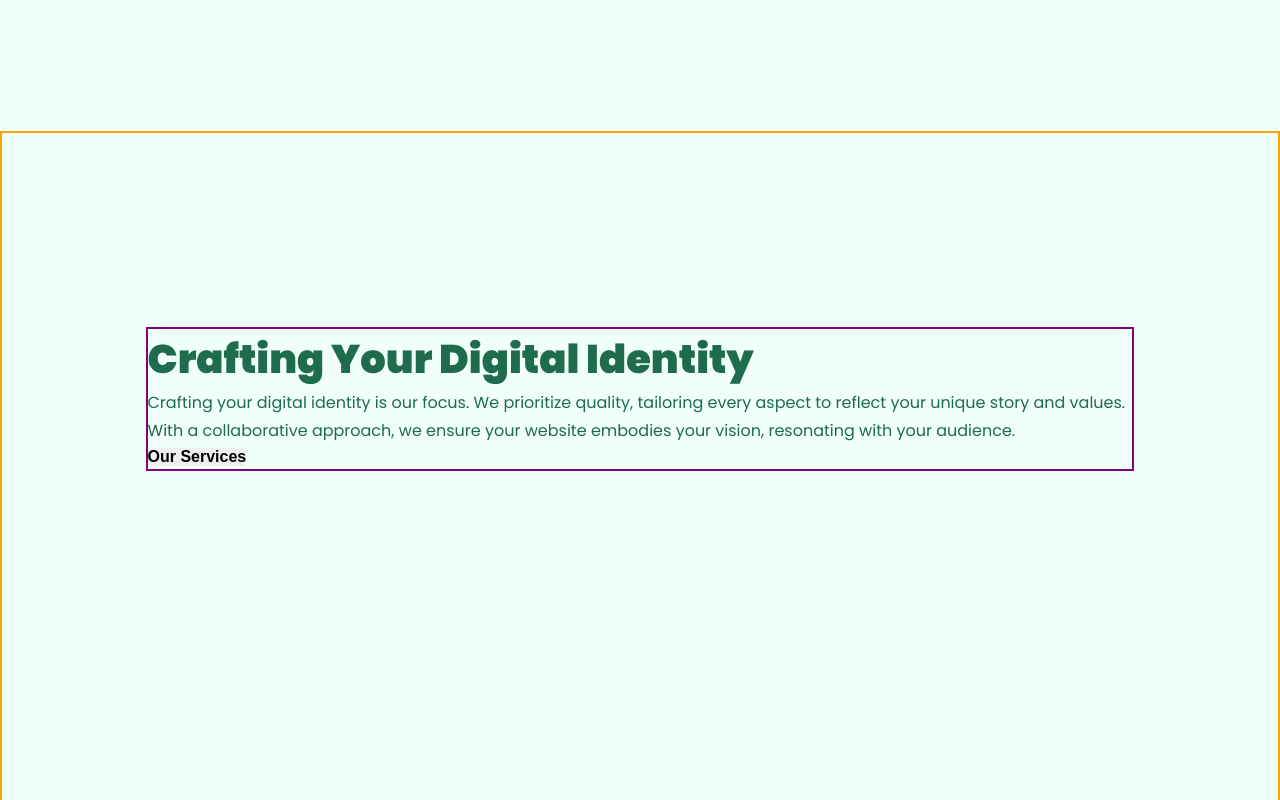
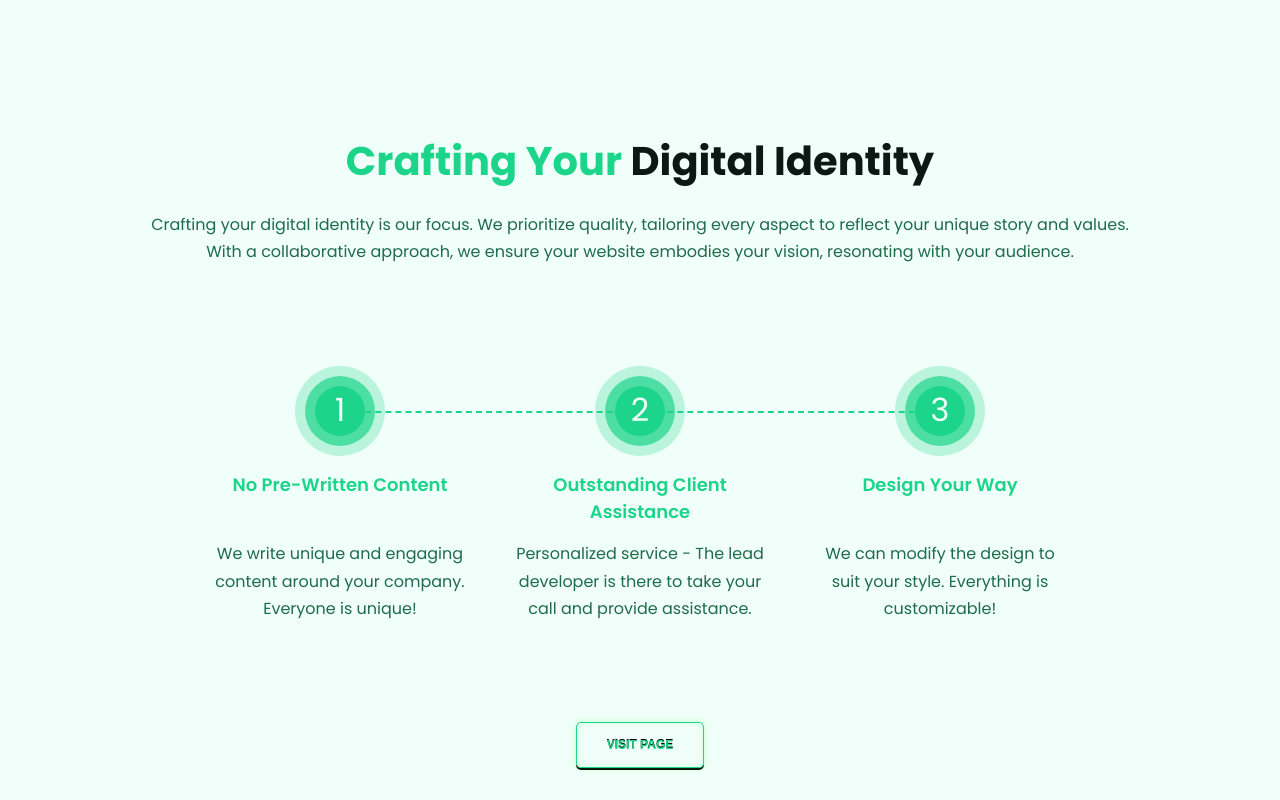
Before and after one commit to adinduokoro/Byte-Back-Digital-V2, a React (Create React App) app: page /about in a window 1280 px wide. Shown: the part 1080-1880 px from the top of the page. Built offline with nearby package versions, Linux system fonts and the light colour scheme.

Commit message:
Quality Quantity section is almost done.

```diff
--- a/src/components/qualityQuantity/QualityQuantity.js
+++ b/src/components/qualityQuantity/QualityQuantity.js
@@ -1,22 +1,46 @@
 import React from "react";
 import styles from "./QualityQuantity.module.css";
+import { cards } from "./data";
+import { selectIsDarkModeOn } from "../../redux/slice/themeSlice";
 
 const QualityQuantity = () => {
   return (
     <section className={styles["quality-quantity"]}>
       <div className="container">
         <div className={styles["quality-quantity-content"]}>
-          <h2>Crafting Your Digital Identity</h2>
+          <h2>
+            <span>Crafting Your</span> Digital Identity
+          </h2>
           <p>
             Crafting your digital identity is our focus. We prioritize quality,
             tailoring every aspect to reflect your unique story and values. With
             a collaborative approach, we ensure your website embodies your
             vision, resonating with your audience.
           </p>
-          <div className={styles["card-container"]}>
+          <div className={styles["cards-container"]}>
+            <span className={styles["card-ruler"]}></span>
+            {cards.map((card, index) => {
+              return (
+                <div className={styles.card}>
+                  <div className={styles["card-header"]}>
+                    <div className={styles["card-index"]}>
+                      <div className={styles.circle1}></div>
+                      <div className={styles.circle2}></div>
+                      <div className={styles.circle3}>{index + 1}</div>
+                    </div>
+                    <h3>{card.title}</h3>
+                  </div>
 
+                  <p>{card.desc}</p>
+                </div>
+              );
+            })}
           </div>
-          <button>Our Services</button>
+          <button
+            className={`btn-two ${selectIsDarkModeOn ? "btn-two-dark" : ""}`}
+          >
+            VISIT PAGE
+          </button>
         </div>
       </div>
     </section>
--- a/src/components/qualityQuantity/QualityQuantity.module.css
+++ b/src/components/qualityQuantity/QualityQuantity.module.css
@@ -1,12 +1,107 @@
-.quality-quantity{
+.quality-quantity {
   min-height: 43.5rem;
   z-index: 2;
-  border: 2px solid orange;
   padding-bottom: 10rem;
-
 }
 
-.quality-quantity-content{
+.quality-quantity-content {
   height: 100%;
-  border: 2px solid purple;
+  display: flex;
+  align-items: center;
+  flex-direction: column;
+  text-align: center;
 }
+
+.quality-quantity-content h2 {
+  color: var(--tertiaryColor);
+  margin-bottom: 1.25rem;
+  font-weight: 700;
+}
+
+.quality-quantity-content h2 span {
+  color: var(--primaryColor);
+}
+
+.quality-quantity-content p {
+  color: var(--bodyText);
+  margin-bottom: 3.125rem;
+}
+
+.cards-container {
+  display: flex;
+  margin: 3.125rem;
+  position: relative;
+}
+
+.card {
+  display: flex;
+  flex-direction: column;
+  text-align: center;
+  width: 18.75rem;
+  min-height: 16.3575rem;
+  padding: 0 1.5rem;
+  justify-content: space-between;
+}
+
+.card-ruler {
+  position: absolute;
+  border-bottom: 2px dashed var(--primaryColor);
+  height: 1px;
+  width: 70%;
+  top: 45px;
+  transform: translate(50%, 50%);
+  right: 50%;
+}
+
+.card-header {
+  display: flex;
+  flex-direction: column;
+  align-items: center;
+}
+
+.circle1,
+.circle2,
+.circle3 {
+  border-radius: 50%;
+  background: var(--primaryColor);
+  flex: 1;
+}
+
+.card-index {
+  display: flex;
+  align-items: center;
+  justify-content: center;
+  height: 91px;
+  width: 91px;
+}
+
+.circle1 {
+  position: absolute;
+  height: 90px;
+  width: 90px;
+  opacity: 0.25;
+}
+
+.circle2 {
+  position: absolute;
+  height: 70px;
+  width: 70px;
+  opacity: 0.7;
+}
+
+.circle3 {
+  position: absolute;
+  height: 50px;
+  width: 50px;
+  font-size: 2rem;
+  color: var(--primaryColorGreen900);
+}
+
+.card h3 {
+  color: var(--primaryColor);
+  margin: 0.9375rem 0;
+}
+
+.card p {
+  align-self: baseline;
+}
--- a/src/components/qualityQuantity/data.js
+++ b/src/components/qualityQuantity/data.js
@@ -1,17 +1,14 @@
-export const card = [
+export const cards = [
   {
-    id: "1",
     title: "No Pre-Written Content",
     desc: "We write unique and engaging content around your company. Everyone is unique!",
   },
   {
-    id: "2",
-    title: "",
-    desc: "",
+    title: "Outstanding Client Assistance",
+    desc: "Personalized service - The lead developer is there to take your call and provide assistance.",
   },
   {
-    id: "3",
-    title: "",
-    desc: "",
+    title: "Design Your Way",
+    desc: "We can modify the design to suit your style. Everything is customizable!",
   },
 ];
```
